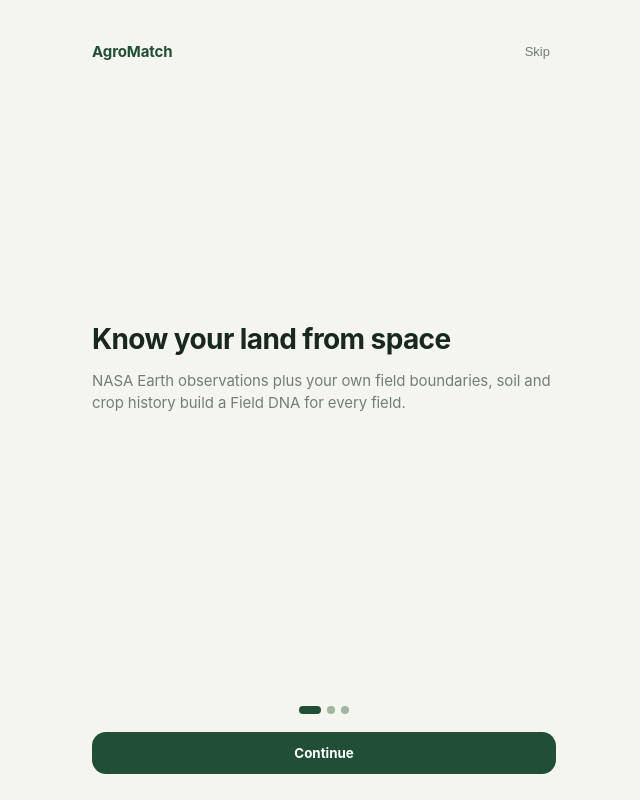
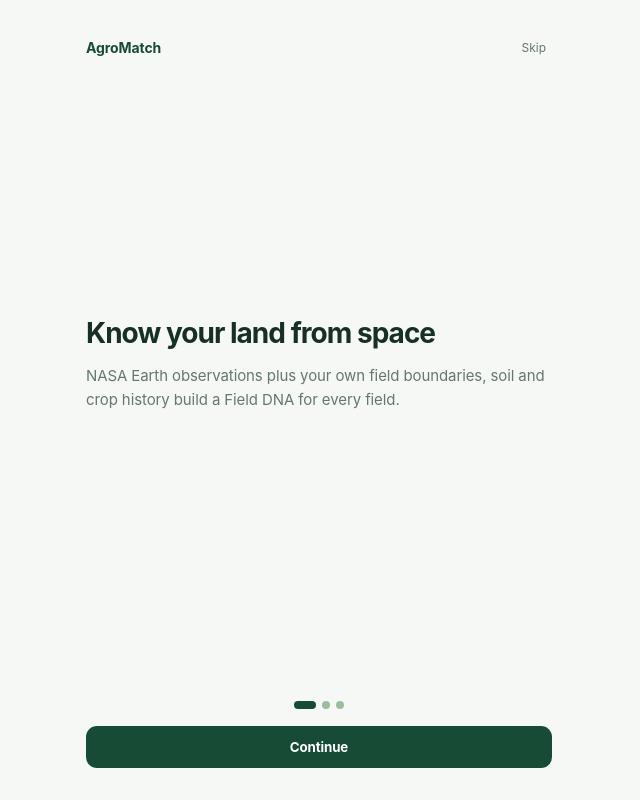
Before and after one commit to cooklethim60-coder/agromatch, a plain HTML site: page frontend/index.html in a window 1280 px wide. Shown: the whole page, without its empty margins (316-956 px from the left). Drawn offline with nearby package versions, Linux system fonts and the light colour scheme; files that its build step writes are made by us from their sources; files whose address does not match are found by name.

Commit message:
Load original Studio stylesheet and add accessible AgroMatch metadata

```diff
--- a/frontend/index.html
+++ b/frontend/index.html
@@ -1,4 +1,5 @@
-<!DOCTYPE html><html lang="en"><head><meta charset="utf-8"><title>AgroMatch</title>
+<!DOCTYPE html><html lang="ru"><head><meta charset="utf-8"><title>AgroMatch — Earth Intelligence for Every Field</title>
+<meta name="theme-color" content="#102b20"><meta name="description" content="AgroMatch: спутниковые карты полей, NASA POWER, Open-Meteo и аналитика сельского хозяйства.">
 <meta name="viewport" content="width=device-width, initial-scale=1, viewport-fit=cover">
 <link rel="stylesheet" href="https://unpkg.com/maplibre-gl@5/dist/maplibre-gl.css">
 <style>
@@ -31,5 +32,5 @@ svg.i{width:22px;height:22px;fill:none;stroke:currentColor;stroke-width:1.8;stro
 .toast{position:absolute;left:50%;bottom:130px;transform:translateX(-50%);background:var(--ink);color:var(--bg);padding:9px 15px;border-radius:12px;font-size:13px;z-index:40;max-width:90%}
 .dots i{display:inline-block;width:8px;height:8px;border-radius:9px;background:var(--sage);margin:0 3px}.dots i.on{width:22px;background:var(--pri)}
 .md p{margin:6px 0}.chk{display:flex;gap:8px;padding:6px 0}.chk input{width:18px;margin:2px 0}
-</style><link rel="stylesheet" href="/static/design.css"></head><body><div id="app"><div id="main"></div><div id="player"><div class="row sb"><b id="pt" style="font-size:13px"></b><span><button class="ic" id="pp" style="color:#fff">▶</button><button class="ic" id="px" style="color:#fff">✕</button></span></div><canvas id="pc"></canvas><div class="row"><input id="ps" type="range" min="0" max="1000" value="0"><input id="pv" type="range" min="0" max="100" value="80" style="width:70px" title="Volume"></div></div></div>
+</style><link rel="stylesheet" href="/static/design.css"><link rel="stylesheet" href="/static/studio.css"></head><body><div id="app"><div id="main"></div><div id="player"><div class="row sb"><b id="pt" style="font-size:13px"></b><span><button class="ic" id="pp" style="color:#fff">▶</button><button class="ic" id="px" style="color:#fff">✕</button></span></div><canvas id="pc"></canvas><div class="row"><input id="ps" type="range" min="0" max="1000" value="0"><input id="pv" type="range" min="0" max="100" value="80" style="width:70px" title="Volume"></div></div></div>
 <script src="https://unpkg.com/maplibre-gl@5/dist/maplibre-gl.js"></script><script src="/static/features.js"></script><script src="/static/app.js"></script></body></html>
```
